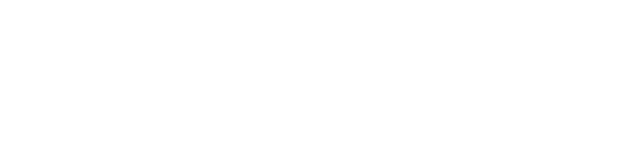
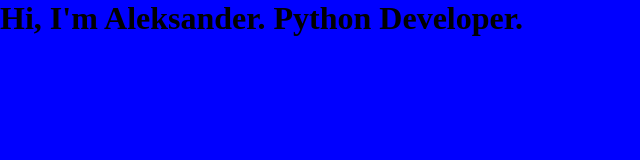
Before and after one commit to aleck156/100_Days_Python, a plain HTML site: page Day44/index.html in a window 1280 px wide. Shown: the whole page, without its empty margins (0-640 px from the left). Drawn offline with Linux system fonts and the light colour scheme.

```diff
--- a/Day44/css/styles.css
+++ b/Day44/css/styles.css
@@ -0,0 +1,9 @@
+body {
+    background-color: blue;
+    margin: 0;
+    padding: 0;
+}
+
+h1 {
+    margin: 0;
+}
--- a/Day44/index.html
+++ b/Day44/index.html
@@ -6,8 +6,15 @@
           content="width=device-width, user-scalable=no, initial-scale=1.0, maximum-scale=1.0, minimum-scale=1.0">
     <meta http-equiv="X-UA-Compatible" content="ie=edge">
     <title>Document</title>
+    <link rel="stylesheet" href="css/styles.css">
 </head>
 <body>
-
+    <div>
+        <h1>
+            Hi,
+            I'm Aleksander.
+            Python Developer.
+        </h1>
+    </div>
 </body>
 </html>
```
Also changed, not shown: 1 other file.
